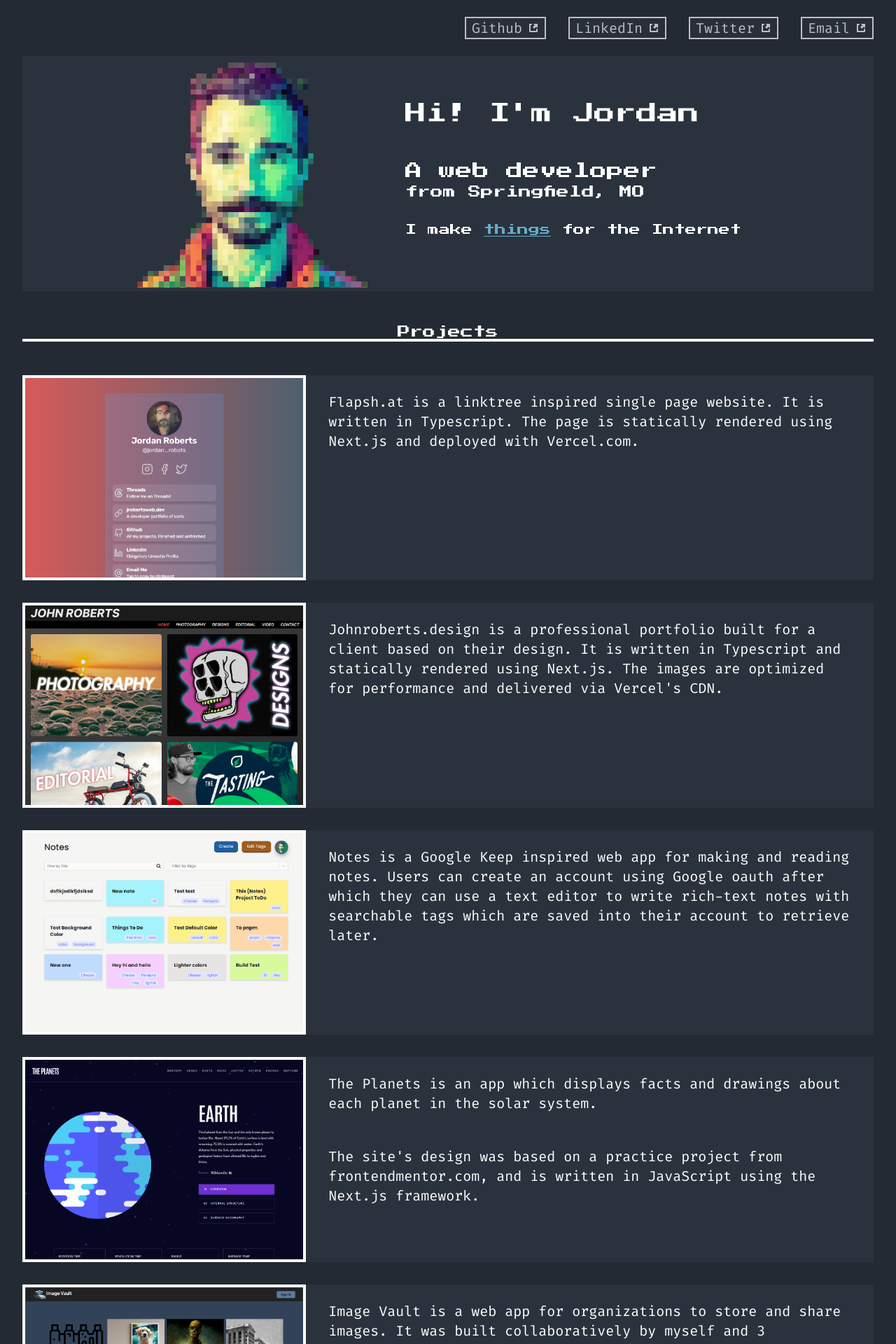
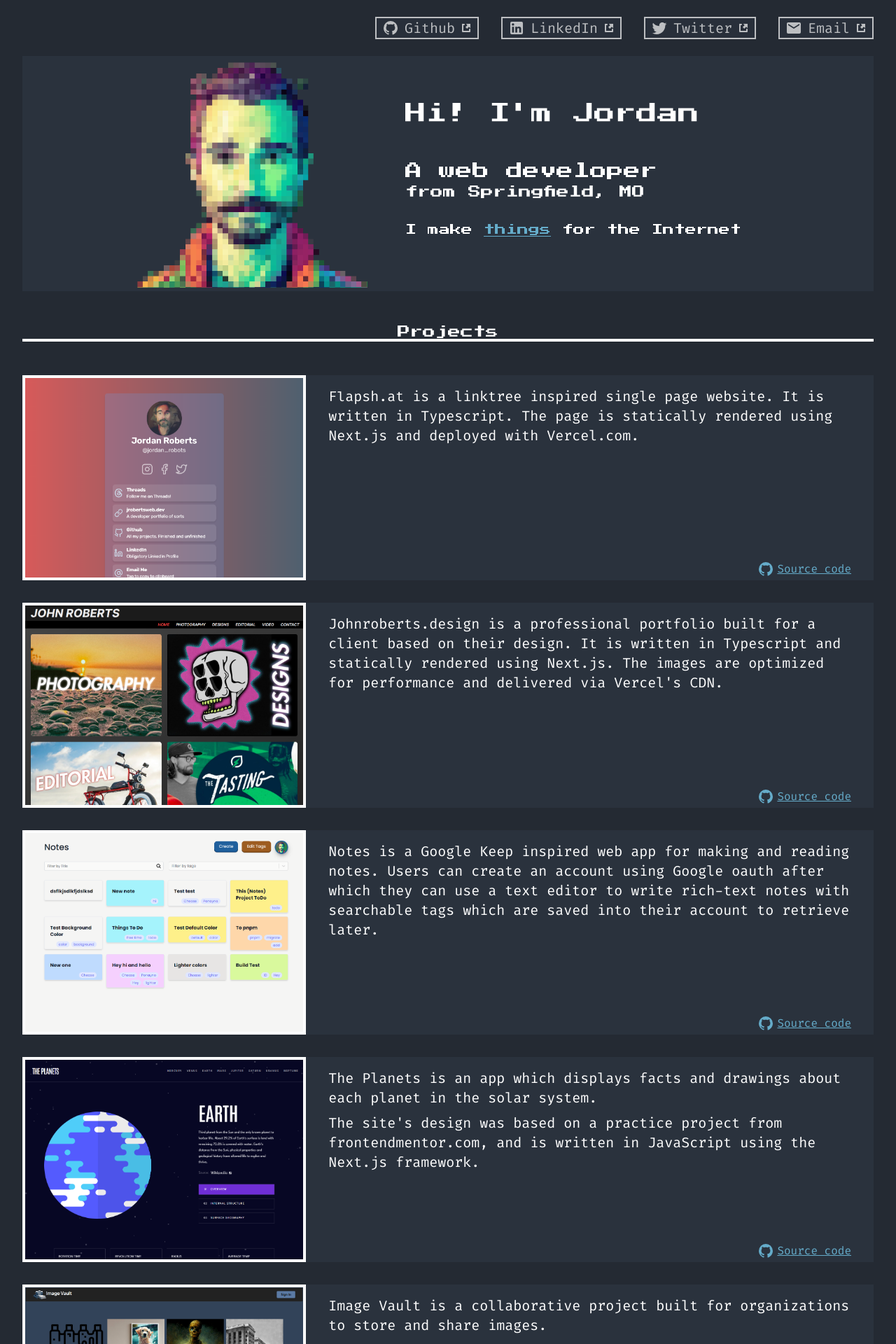
Before and after one commit to FlapShatner/portfolio-v2, a Next.js app: page / in a window 1280 px wide. Shown: the top 1920 px of the page at 70% size. Built offline with nearby package versions, Linux system fonts and the light colour scheme.

Commit message:
project links for live and src

```diff
--- a/app/globals.css
+++ b/app/globals.css
@@ -14,5 +14,6 @@
 
 .clamped {
   /* font-size: clamp(1rem, -0.0345rem + 4.4138vw, 3rem); */
-  font-size: clamp(0.7rem, -0.1757rem + 3.8919vw, 2.5rem);
+  font-size: clamp(0.8rem, -0.1730rem + 4.3243vw, 2.8rem);
+  /* font-size: clamp(0.7rem, -0.1757rem + 3.8919vw, 2.5rem); */
 }
--- a/components/email.tsx
+++ b/components/email.tsx
@@ -1,6 +1,6 @@
 'use client'
 import Image from 'next/image'
-import { useCopyToClipboard } from 'usehooks-ts'
+import { useCopyToClipboard, useWindowSize } from 'usehooks-ts'
 
 import { FC, useState } from 'react'
 
@@ -8,7 +8,10 @@
 
 const Email: FC<EmailProps> = () => {
  const [value, copy] = useCopyToClipboard()
+ const { width } = useWindowSize()
  const [copied, setCopied] = useState(false)
+
+ const isMobile = width < 680
 
  const handleCopy = () => {
   copy('jordan@jrobertsweb.dev')
@@ -27,12 +30,12 @@
    </a>
    <button
     onClick={handleCopy}
-    className='ml-auto mt-2 flex gap-2 w-48 text-lg text-text-hl items-center justify-center cursor-pointer p-1 border-2 border-text-hl font-secondary opacity-60 hover:opacity-100 focus-within:opacity-100 focus-visible:outline-text-hl'>
-    {copied ? 'Copied!' : 'Copy address'}
+    className='ml-auto mt-2 flex gap-2 text-xs md:text-lg px-2 text-text-hl items-center justify-center cursor-pointer border md:border-2 border-text-hl font-secondary opacity-60 hover:opacity-100 focus-within:opacity-100 focus-visible:outline-text-hl'>
+    {copied ? 'Copied!' : 'Copy'}
     <Image
      src={'/copy-px-bl.png'}
-     width={20}
-     height={20}
+     width={isMobile ? 12 : 18}
+     height={isMobile ? 12 : 18}
      alt='Copy email address to clipboard'
     />
    </button>
--- /dev/null
+++ b/components/icons.tsx
@@ -0,0 +1,79 @@
+import { FC } from 'react'
+
+interface IconsProps {
+ iconName: string
+ size?: number
+}
+
+const Icon: FC<IconsProps> = ({ iconName, size }) => {
+ const GithubIcon = () => {
+  return (
+   <svg
+    width={size}
+    height={size}
+    viewBox='0 0 24 24'
+    xmlns='http://www.w3.org/2000/svg'>
+    <path
+     fill='currentColor'
+     d='M12 2A10 10 0 0 0 2 12c0 4.42 2.87 8.17 6.84 9.5c.5.08.66-.23.66-.5v-1.69c-2.77.6-3.36-1.34-3.36-1.34c-.46-1.16-1.11-1.47-1.11-1.47c-.91-.62.07-.6.07-.6c1 .07 1.53 1.03 1.53 1.03c.87 1.52 2.34 1.07 2.91.83c.09-.65.35-1.09.63-1.34c-2.22-.25-4.55-1.11-4.55-4.92c0-1.11.38-2 1.03-2.71c-.1-.25-.45-1.29.1-2.64c0 0 .84-.27 2.75 1.02c.79-.22 1.65-.33 2.5-.33c.85 0 1.71.11 2.5.33c1.91-1.29 2.75-1.02 2.75-1.02c.55 1.35.2 2.39.1 2.64c.65.71 1.03 1.6 1.03 2.71c0 3.82-2.34 4.66-4.57 4.91c.36.31.69.92.69 1.85V21c0 .27.16.59.67.5C19.14 20.16 22 16.42 22 12A10 10 0 0 0 12 2Z'
+    />
+   </svg>
+  )
+ }
+
+ const LinkedInIcon = () => {
+  return (
+   <svg
+    width={size}
+    height={size}
+    viewBox='0 0 24 24'
+    xmlns='http://www.w3.org/2000/svg'>
+    <path
+     fill='currentColor'
+     d='M19 3a2 2 0 0 1 2 2v14a2 2 0 0 1-2 2H5a2 2 0 0 1-2-2V5a2 2 0 0 1 2-2h14m-.5 15.5v-5.3a3.26 3.26 0 0 0-3.26-3.26c-.85 0-1.84.52-2.32 1.3v-1.11h-2.79v8.37h2.79v-4.93c0-.77.62-1.4 1.39-1.4a1.4 1.4 0 0 1 1.4 1.4v4.93h2.79M6.88 8.56a1.68 1.68 0 0 0 1.68-1.68c0-.93-.75-1.69-1.68-1.69a1.69 1.69 0 0 0-1.69 1.69c0 .93.76 1.68 1.69 1.68m1.39 9.94v-8.37H5.5v8.37h2.77Z'
+    />
+   </svg>
+  )
+ }
+
+ const TwitterIcon = () => {
+  return (
+   <svg
+    width={size}
+    height={size}
+    viewBox='0 0 24 24'
+    xmlns='http://www.w3.org/2000/svg'>
+    <path
+     fill='#ffffff'
+     d='M22.46 6c-.77.35-1.6.58-2.46.69c.88-.53 1.56-1.37 1.88-2.38c-.83.5-1.75.85-2.72 1.05C18.37 4.5 17.26 4 16 4c-2.35 0-4.27 1.92-4.27 4.29c0 .34.04.67.11.98C8.28 9.09 5.11 7.38 3 4.79c-.37.63-.58 1.37-.58 2.15c0 1.49.75 2.81 1.91 3.56c-.71 0-1.37-.2-1.95-.5v.03c0 2.08 1.48 3.82 3.44 4.21a4.22 4.22 0 0 1-1.93.07a4.28 4.28 0 0 0 4 2.98a8.521 8.521 0 0 1-5.33 1.84c-.34 0-.68-.02-1.02-.06C3.44 20.29 5.7 21 8.12 21C16 21 20.33 14.46 20.33 8.79c0-.19 0-.37-.01-.56c.84-.6 1.56-1.36 2.14-2.23Z'
+    />
+   </svg>
+  )
+ }
+
+ const EmailIcon = () => {
+  return (
+   <svg
+    width={size}
+    height={size}
+    viewBox='0 0 24 24'
+    xmlns='http://www.w3.org/2000/svg'>
+    <path
+     fill='#ffffff'
+     d='M20 4H4c-1.1 0-1.99.9-1.99 2L2 18c0 1.1.9 2 2 2h16c1.1 0 2-.9 2-2V6c0-1.1-.9-2-2-2zm0 4l-8 5l-8-5V6l8 5l8-5v2z'
+    />
+   </svg>
+  )
+ }
+
+ return (
+  <>
+   {iconName === 'Github' && <GithubIcon />}
+   {iconName === 'LinkedIn' && <LinkedInIcon />}
+   {iconName === 'Twitter' && <TwitterIcon />}
+   {iconName === 'Email' && <EmailIcon />}
+  </>
+ )
+}
+
+export default Icon
--- a/components/links.tsx
+++ b/components/links.tsx
@@ -1,5 +1,6 @@
 import { FC } from 'react'
 import Image from 'next/image'
+import Icon from '@/components/icons'
 import { links } from '@/lib/links'
 import { twMerge } from 'tailwind-merge'
 
@@ -22,6 +23,10 @@
      'text-lg md:text-xl items-center flex gap-2 sm:gap-1 md:gap-2 text-white border-white border-2 px-2 opacity-70 hover:opacity-100 bg-bg-secondary font-secondary',
      isMobile && 'w-[300px] justify-center py-2'
     )}>
+    <Icon
+     iconName={title}
+     size={24}
+    />
     {title}
     <Image
      src={'/link.png'}
--- a/components/projects.tsx
+++ b/components/projects.tsx
@@ -1,6 +1,7 @@
 import { FC } from 'react'
 import { projects } from '@/lib/projects'
 import Image from 'next/image'
+import Icon from '@/components/icons'
 
 interface ProjectsProps {}
 
@@ -13,24 +14,36 @@
    <div className='flex flex-col gap-12 lg:gap-8 font-secondary'>
     {projects.map((project) => (
      <div
-      className=' bg-bg-secondary flex flex-col lg:grid lg:grid-cols-3 '
+      className='relative bg-bg-secondary flex flex-col lg:grid lg:grid-cols-3 '
       key={project.title}>
-      <div className='border-4 border-white m-8 lg:m-0 lg:col-span-1 '>
+      <div className='border-4 border-white m-8 lg:m-0 lg:col-span-1 relative '>
+       <a href={project.liveUrl}>
+        <div className='absolute flex justify-center items-center top-0 left-0 w-full h-full bg-bg-primary opacity-0 hover:opacity-70 text-3xl'>Visit</div>
         <Image
          src={project.image}
          alt={`Screenshot of ${project.title}`}
          width={1169}
          height={838}
         />
+       </a>
       </div>
-      <div className='lg:col-span-2'>
+      <div className='lg:col-span-2 pt-4 pb-24 md:pb-4'>
        {project.description.map((p, i) => (
         <p
-         className='text-base sm:text-lg md:text-xl md:pt-6  px-8 pb-6'
+         className='text-base sm:text-lg lg:text-base xl:text-xl px-8 pb-2'
          key={i}>
          {project.description[i]}
         </p>
        ))}
+       <a
+        className='absolute right-8 bottom-1 flex gap-1 text-text-hl justify-end hover:text-text-hl-hover'
+        href={project.srcUrl}>
+        <Icon
+         iconName='Github'
+         size={24}
+        />
+        <span className='underline'>Source code</span>
+       </a>
       </div>
      </div>
     ))}
--- a/lib/projects.ts
+++ b/lib/projects.ts
@@ -6,6 +6,8 @@
   ],
   image: '/flap.png',
   tags: ['Next.js', 'Typescript', 'Vercel', 'React', 'TailwindCSS'],
+  liveUrl: 'https://flapsh.at',
+  srcUrl: 'https://github.com/FlapShatner/link-pile',
  },
  {
   title: 'JohnRoberts.design',
@@ -14,6 +16,8 @@
   ],
   image: '/john.png',
   tags: ['Next.js', 'Typescript', 'Vercel', 'React', 'TailwindCSS'],
+  liveUrl: 'https://johnroberts.design',
+  srcUrl: 'https://github.com/FlapShatner/john-portfolio',
  },
  {
   title: 'Notes App',
@@ -21,7 +25,9 @@
    'Notes is a Google Keep inspired web app for making and reading notes. Users can create an account using Google oauth after which they can use a text editor to write rich-text notes with searchable tags which are saved into their account to retrieve later.',
   ],
   image: '/notes.png',
-  tags: ['Next.js', 'Typescript', 'Vercel', 'React', 'TailwindCSS', 'Google Oauth'],
+  tags: ['Next.js', 'Typescript', 'Vercel', 'React', 'Prisma', 'Google Oauth', 'NextAuth', 'TailwindCSS'],
+  liveUrl: 'https://notes-typescript.vercel.app/',
+  srcUrl: 'https://github.com/FlapShatner/notes-typescript',
  },
  {
   title: 'The Planets',
@@ -30,16 +36,20 @@
    "The site's design was based on a practice project from frontendmentor.com, and is written in JavaScript using the Next.js framework.",
   ],
   image: '/planets.png',
-  tags: ['Next.js', 'Javascript', 'Vercel', 'React', 'TailwindCSS'],
+  tags: ['Next.js', 'JavaScript', 'Vercel', 'React'],
+  liveUrl: 'https://planets-jrwd.vercel.app/planets/earth',
+  srcUrl: 'https://github.com/FlapShatner/planets',
  },
  {
   title: 'Image Vault',
   description: [
-   'Image Vault is a web app for organizations to store and share images. It was built collaboratively by myself and 3 developers using the Agile methodology.',
-   'The app is written in Typescript using the Next.js framework. It uses MongoDB as a database with Prisma as an ORM, AWS S3 for image storage, NextAuth for authentication, and is deployed on Vercel.',
+   'Image Vault is a collaborative project built for organizations to store and share images.',
+   'The app is written in Typescript using the Next.js framework. It uses MongoDB as a database, AWS S3 for image storage, NextAuth for authentication, and is deployed on Vercel.',
   ],
   image: '/vault.png',
-  tags: ['Next.js', 'Typescript', 'Vercel', 'React', 'TailwindCSS', 'MongoDB', 'Prisma', 'AWS S3', 'NextAuth'],
+  tags: ['Next.js', 'Typescript', 'Vercel', 'React', 'MongoDB', 'Prisma', 'AWS S3', 'NextAuth'],
+  liveUrl: 'https://v44-tier3-team-37-vercel.vercel.app/',
+  srcUrl: 'https://github.com/chingu-voyages/v44-tier3-team-37',
  },
  {
   title: 'BKMKS',
@@ -48,5 +58,7 @@
   ],
   image: '/bkmks.png',
   tags: ['React', 'Javascript', 'Chrome Extension'],
+  liveUrl: 'https://github.com/FlapShatner/bkmks',
+  srcUrl: 'https://github.com/FlapShatner/bkmks',
  },
 ]
```
Lines whose indentation alone changed are shown as unchanged.
